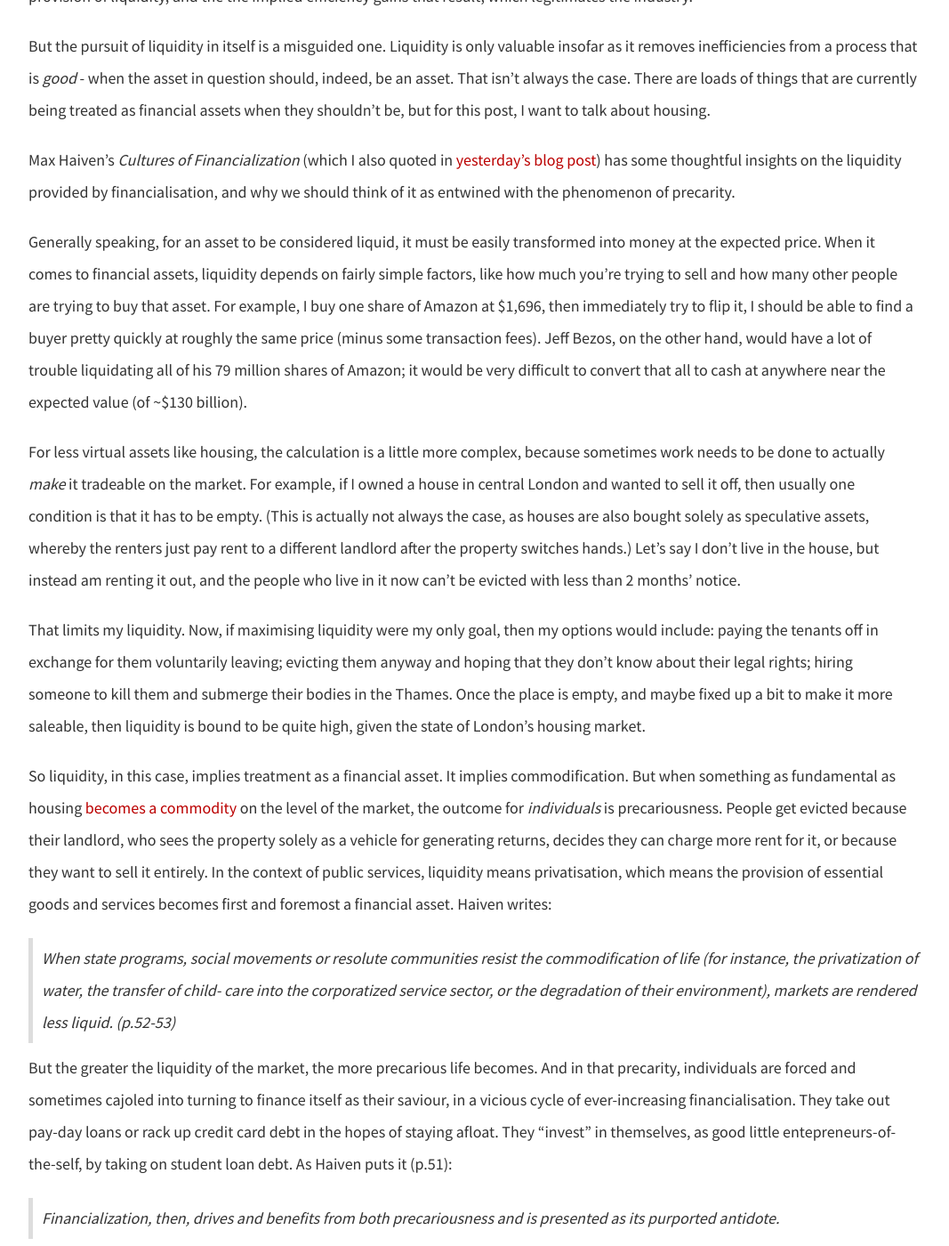
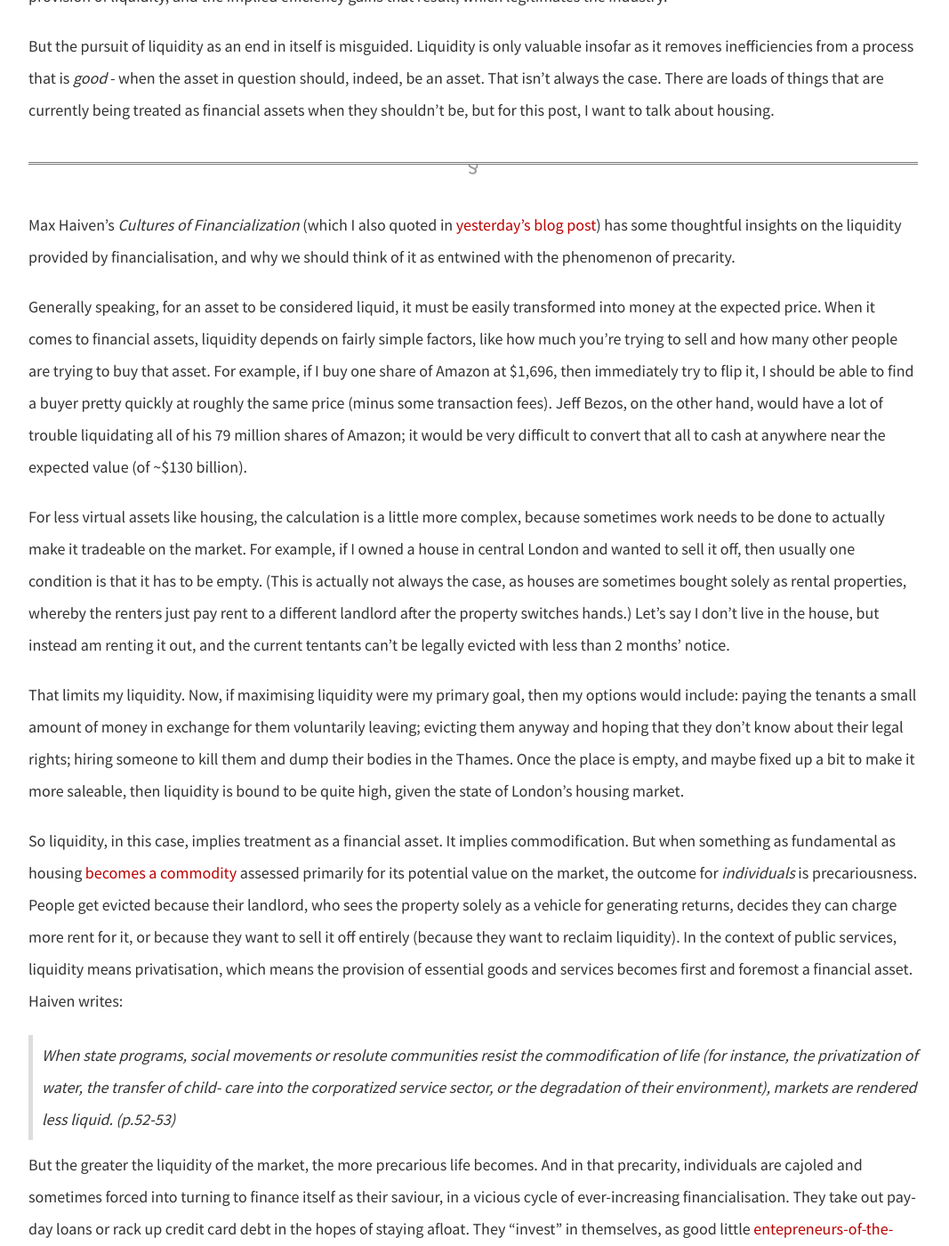
Before and after one commit to dellsystem/dellsystem.github.io, a Jekyll site: the page built from _posts/2019-1-20-fragments-20.md, in a window 1280 px wide and 1400 px high, scrolled down 627 px. Shown: the whole window at 89% size, without its empty margins (108-1175 px from the left). Built offline with Jekyll 4.4.1, drawn with Linux system fonts in a browser that asks for light colours; some of the changed text lies outside the part shown.

Commit message:
Update fragments-20 blog post
Typos + copy edits

```diff
--- a/_posts/2019-1-20-fragments-20.md
+++ b/_posts/2019-1-20-fragments-20.md
@@ -4,31 +4,37 @@ layout: fragment
 description: "One of the justifications behind the rise of the financial industry is that it provides liquidity. But liquidity isn't always a good thing."
 ---
 
-If you ask someone who works in finance why they believe the financial industry is necessary, a lot of the time the answer will boil to: it provides liquidity. It removes inefficiencies when it comes to spending money on the part of consumers (who want to, say, buy a house) and businesses (who may need access to credit in order to start up, expand or just maintain their everyday operations). It's this provision of liquidity, and the the implied efficiency gains that result, which legitimates the industry.
+If you ask someone who works in finance why they believe the financial industry is necessary, a lot of the time the answer will boil to: it provides liquidity. It removes inefficiencies when it comes to spending money on the part of consumers (who want to, say, buy a house) and businesses (who may need access to credit in order to start up, expand or just maintain their everyday operations). It's this provision of liquidity, and the implied efficiency gains that result, which legitimates the industry.
 
-But the pursuit of liquidity in itself is a misguided one. Liquidity is only valuable insofar as it removes inefficiencies from a process that is _good_ - when the asset in question should, indeed, be an asset. That isn't always the case. There are loads of things that are currently being treated as financial assets when they shouldn't be, but for this post, I want to talk about housing.
+But the pursuit of liquidity as an end in itself is misguided. Liquidity is only valuable insofar as it removes inefficiencies from a process that is _good_ - when the asset in question should, indeed, be an asset. That isn't always the case. There are loads of things that are currently being treated as financial assets when they shouldn't be, but for this post, I want to talk about housing.
+
+***
 
 Max Haiven's _Cultures of Financialization_ (which I also quoted in [yesterday's blog post](/posts/fragments-19)) has some thoughtful insights on the liquidity provided by financialisation, and why we should think of it as entwined with the phenomenon of precarity.
 
-Generally speaking, for an asset to be considered liquid, it must be easily transformed into money at the expected price. When it comes to financial assets, liquidity depends on fairly simple factors, like how much you're trying to sell and how many other people are trying to buy that asset. For example, I buy one share of Amazon at $1,696, then immediately try to flip it, I should be able to find a buyer pretty quickly at roughly the same price (minus some transaction fees). Jeff Bezos, on the other hand, would have a lot of trouble liquidating all of his 79 million shares of Amazon; it would be very difficult to convert that all to cash at anywhere near the expected value (of ~$130 billion).
+Generally speaking, for an asset to be considered liquid, it must be easily transformed into money at the expected price. When it comes to financial assets, liquidity depends on fairly simple factors, like how much you're trying to sell and how many other people are trying to buy that asset. For example, if I buy one share of Amazon at $1,696, then immediately try to flip it, I should be able to find a buyer pretty quickly at roughly the same price (minus some transaction fees). Jeff Bezos, on the other hand, would have a lot of trouble liquidating all of his 79 million shares of Amazon; it would be very difficult to convert that all to cash at anywhere near the expected value (of ~$130 billion).
 
-For less virtual assets like housing, the calculation is a little more complex, because sometimes work needs to be done to actually _make_ it tradeable on the market. For example, if I owned a house in central London and wanted to sell it off, then usually one condition is that it has to be empty. (This is actually not always the case, as houses are also bought solely as speculative assets, whereby the renters just pay rent to a different landlord after the property switches hands.) Let's say I don't live in the house, but instead am renting it out, and the people who live in it now can't be evicted with less than 2 months' notice.
+For less virtual assets like housing, the calculation is a little more complex, because sometimes work needs to be done to actually make it tradeable on the market. For example, if I owned a house in central London and wanted to sell it off, then usually one condition is that it has to be empty. (This is actually not always the case, as houses are sometimes bought solely as rental properties, whereby the renters just pay rent to a different landlord after the property switches hands.) Let's say I don't live in the house, but instead am renting it out, and the current tentants can't be legally evicted with less than 2 months' notice.
 
-That limits my liquidity. Now, if maximising liquidity were my only goal, then my options would include: paying the tenants off in exchange for them voluntarily leaving; evicting them anyway and hoping that they don't know about their legal rights; hiring someone to kill them and submerge their bodies in the Thames. Once the place is empty, and maybe fixed up a bit to make it more saleable, then liquidity is bound to be quite high, given the state of London's housing market.
+That limits my liquidity. Now, if maximising liquidity were my primary goal, then my options would include: paying the tenants a small amount of money in exchange for them voluntarily leaving; evicting them anyway and hoping that they don't know about their legal rights; hiring someone to kill them and dump their bodies in the Thames. Once the place is empty, and maybe fixed up a bit to make it more saleable, then liquidity is bound to be quite high, given the state of London's housing market.
 
-So liquidity, in this case, implies treatment as a financial asset. It implies commodification. But when something as fundamental as housing [becomes a commodity](https://newsocialist.org.uk/labours-new-economics-conference-part-three-housing-session/) on the level of the market, the outcome for _individuals_ is precariousness. People get evicted because their landlord, who sees the property solely as a vehicle for generating returns, decides they can charge more rent for it, or because they want to sell it entirely. In the context of public services, liquidity means privatisation, which means the provision of essential goods and services becomes first and foremost a financial asset. Haiven writes:
+So liquidity, in this case, implies treatment as a financial asset. It implies commodification. But when something as fundamental as housing [becomes a commodity](https://newsocialist.org.uk/labours-new-economics-conference-part-three-housing-session/) assessed primarily for its potential value on the market, the outcome for _individuals_ is precariousness. People get evicted because their landlord, who sees the property solely as a vehicle for generating returns, decides they can charge more rent for it, or because they want to sell it off entirely (because they want to reclaim liquidity). In the context of public services, liquidity means privatisation, which means the provision of essential goods and services becomes first and foremost a financial asset. Haiven writes:
 
 > When state programs, social movements or resolute communities resist the commodification of life (for instance, the privatization of water, the transfer of child-
 care into the corporatized service sector, or the degradation of their environment), markets are rendered less liquid. (p.52-53)
 
-But the greater the liquidity of the market, the more precarious life becomes. And in that precarity, individuals are forced and sometimes cajoled into turning to finance itself as their saviour, in a vicious cycle of ever-increasing financialisation. They take out pay-day loans or rack up credit card debt in the hopes of staying afloat. They "invest" in themselves, as good little entepreneurs-of-the-self, by taking on student loan debt. As Haiven puts it (p.51):
+But the greater the liquidity of the market, the more precarious life becomes. And in that precarity, individuals are cajoled and sometimes forced into turning to finance itself as their saviour, in a vicious cycle of ever-increasing financialisation. They take out pay-day loans or rack up credit card debt in the hopes of staying afloat. They "invest" in themselves, as good little [entepreneurs-of-the-self](https://lareviewofbooks.org/article/company-of-one-the-fate-of-democracy-in-an-age-of-neoliberalism/), by taking on student loan debt. As Haiven puts it:
 
-> Financialization, then, drives and benefits from both precariousness and is presented as its purported antidote.
+> Financialization, then, drives and benefits from both precariousness and is presented as its purported antidote. (p.51)
 
-It never ends. It's a self-fulfilling prophecy. There is no feedback mechanism to put the brakes on things if they go wrong. Instead, the system periodically just crashes spectacularly, as we saw in the 2008 financial crisis, with catastrophic consequences for so many.
+It never ends. It's a self-fulfilling prophecy. There is no internal feedback mechanism to put the brakes on the system if things go wrong. Instead, the system periodically just crashes spectacularly, as we saw in the 2008 financial crisis, with catastrophic consequences for so many.
+
+***
 
 If you consider it from this perspective, liquidity is _not always a good thing_. Sometimes liquidity means kicking people out of their home for no real purpose other than increasing your likelihood of transmuting your property deed into more zeroes in your bank account. Sometimes liquidity means causing unnecessary human suffering.
 
-Once you view housing as an asset, then you'll of course want to optimise for its liquidity. That's the rational thing to do within our current economic paradigm: if it's an asset, then it should be as liquid as possible, to maximise efficiency. It all makes sense within the axioms of the system. But the consequences of viewing housing as an asset are so demonstrably monstrous, and once you realise that, you basically have two choices. You can construct an ideology that allows you to ignore that link between cause and effect, in order to still believe that housing should be an asset (and the financial system, more broadly). Or, once you have truly grasped the perversity of the outcomes, you can start the difficult process of rethinking the whole system ... retrace the assumptions that led to the current conjuncture, and follow them back to the origins in order to reverse them ...
+On the other hand, if you view housing as an asset, then of course you'll want to optimise for its liquidity. That's the rational thing to do within our current economic paradigm: if it's an asset, then it should be as liquid as possible, to maximise efficiency. It all makes sense within the axioms of the system.
 
-To sum up: financialisation is bad, and housing in particular should not be a financial asset. There are lots of other things that are increasingly being treated as financial assets (peoples' attention, in the context of advertising; education; and even workers' income), which I'll cover in future posts.
+But the consequences of viewing housing as an asset are so demonstrably monstrous. Once you realise that, you basically have two choices. You can construct an ideology that allows you to ignore that link between cause and effect, in order to still believe that housing should be an asset (and the financial system, more broadly). Or, once you have truly grasped the perversity of the outcomes incentivised by the system, you can start the difficult process of rethinking the whole thing ... retrace the assumptions that led to the current conjuncture, and follow them back to the origins in order to understand how to reverse them ...
+
+To sum up: financialisation is bad, and housing in particular should not be a financial asset. There are lots of other things that shouldn't be treated as financial assets (peoples' attention, in the context of advertising; education; and even workers' income), which I'll cover in future posts.
```
